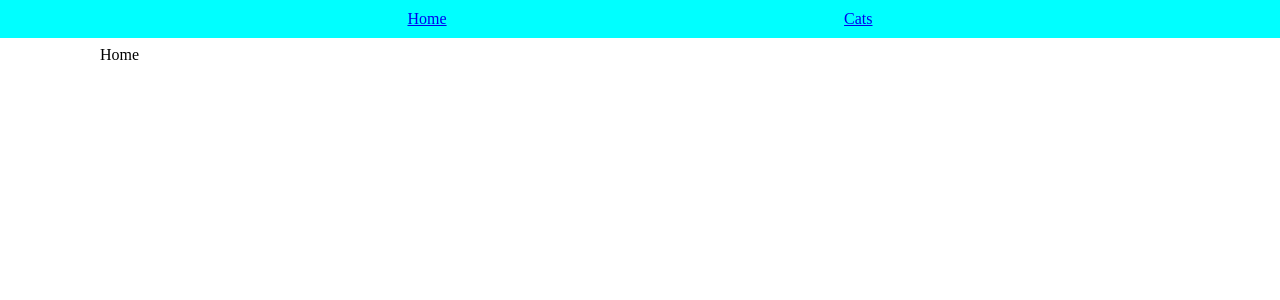
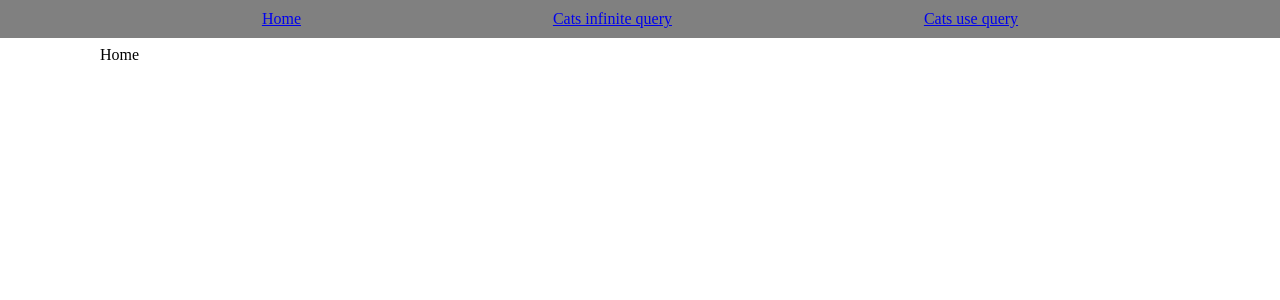
Before and after one commit to EngPremma/react-ts-tanstack-query, a React (Vite) app: page / in a window 1280 px wide. Shown: the top 300 px of the page. Built offline with nearby package versions, Linux system fonts and the light colour scheme; no server answers.

Commit message:
create cat use query page

```diff
--- a/src/layout/home.layout.tsx
+++ b/src/layout/home.layout.tsx
@@ -1,22 +1,31 @@
 import { ReactNode } from 'react';
 import { NavLink } from 'react-router-dom';
+
+import { routePath } from 'src/router/route-path';
+
+const navList = [
+  { routePath: routePath.homePage, label: 'Home' },
+  { routePath: routePath.catsInfiniteQueryPage, label: 'Cats infinite query' },
+  { routePath: routePath.catsUseQueryPage, label: 'Cats use query' },
+];
 
 const HomeLayout = ({ children }: { children: ReactNode }) => {
   return (
     <div>
-      <nav style={{ padding: 10, background: 'aqua' }}>
+      <nav style={{ padding: 10, background: 'grey' }}>
         <ul
           style={{
             display: 'flex',
             justifyContent: 'space-evenly',
           }}
         >
-          <li style={{ listStyle: 'none' }}>
-            <NavLink to='/'>Home</NavLink>
-          </li>
-          <li style={{ listStyle: 'none' }}>
-            <NavLink to='/cats'>Cats</NavLink>
-          </li>
+          {navList.map(nav => {
+            return (
+              <li style={{ listStyle: 'none' }}>
+                <NavLink to={nav.routePath}>{nav.label} </NavLink>
+              </li>
+            );
+          })}
         </ul>
       </nav>
       <main style={{ margin: '8px 100px 0 100px' }}>{children}</main>
--- a/src/pages/cats.page.tsx
+++ b/src/pages/cats-infinite-query.page.tsx
@@ -1,17 +1,10 @@
 import React, { useState } from 'react';
-import { useQuery, useInfiniteQuery } from '@tanstack/react-query';
+import { useInfiniteQuery } from '@tanstack/react-query';
 
 import { catApi } from 'src/api';
 
-const Cats = () => {
-  const [paginate, setPaginate] = useState({ page: 1, limit: 1 });
-
-  // const { data, isLoading, isError, error, fetchStatus, isFetching, refetch } = useQuery({
-  // 	queryKey: ['cats', paginate.page, paginate.limit],
-  // 	queryFn: () => catApi.allCats(paginate.page, paginate.limit),
-  // 	staleTime: 10000,
-  // 	retry: false,
-  // });
+const CatsInfiniteQuery = () => {
+  const [paginate] = useState({ page: 1, limit: 1 });
 
   const {
     data,
@@ -25,11 +18,10 @@ const Cats = () => {
     fetchNextPage,
     isFetchingNextPage,
   } = useInfiniteQuery({
-    queryKey: ['cats', paginate.page, paginate.limit],
+    queryKey: ['cats', paginate.page, paginate.limit, 'infinite-query'],
     queryFn: ({ pageParam = 1 }) => catApi.allCats(pageParam, paginate.limit),
-    staleTime: 10000,
+    staleTime: 5000,
     getNextPageParam: (lastPage, pages) => {
-      console.log('pages :>> ', pages, lastPage.numberOfPage);
       if (pages.length < lastPage.numberOfPage) {
         return pages.length + 1;
       } else {
@@ -38,13 +30,6 @@ const Cats = () => {
     },
   });
 
-  const handleNextPage = () => {
-    setPaginate(prev => ({ ...prev, page: prev.page + 1 }));
-  };
-
-  const handlePrevPage = () => {
-    setPaginate(prev => ({ ...prev, page: prev.page - 1 }));
-  };
   if (isLoading) {
     return (
       <>
@@ -57,7 +42,6 @@ const Cats = () => {
     return <>{error?.message}</>;
   }
 
-  console.log('hasNextPage :>> ', hasNextPage);
   return (
     <div>
       fetch status: {fetchStatus}
@@ -67,14 +51,7 @@ const Cats = () => {
       <br />
       <br />
       <br />
-      <h3>Cats</h3>
-      {/* {data?.cats.map(cat => {
-				return (
-					<React.Fragment key={cat._id}>
-						<p>{cat.name}</p>
-					</React.Fragment>
-				);
-			})} */}
+      <h3>CatsInfiniteQuery</h3>
       {data.pages.map((group, index) => {
         return (
           <React.Fragment key={index}>
@@ -95,15 +72,8 @@ const Cats = () => {
       <button id='sf' disabled={!hasNextPage} onClick={() => fetchNextPage()}>
         load more
       </button>
-      {/* <button onClick={handlePrevPage} disabled={paginate.page === 1}>
-				prev
-			</button>
-			{paginate.page}
-			<button onClick={handleNextPage} disabled={paginate.page === data.numberOfPage}>
-				next
-			</button> */}
     </div>
   );
 };
 
-export default Cats;
+export default CatsInfiniteQuery;
--- /dev/null
+++ b/src/pages/cats-use-query.page.tsx
@@ -0,0 +1,66 @@
+import React, { useState } from 'react';
+import { useQuery } from '@tanstack/react-query';
+
+import { catApi } from 'src/api';
+
+const CatsUseQuery = () => {
+  const [paginate, setPaginate] = useState({ page: 1, limit: 1 });
+
+  const { data, isLoading, isError, error, fetchStatus, isFetching, refetch } = useQuery({
+    queryKey: ['cats', paginate.page, paginate.limit, 'use-query'],
+    queryFn: () => catApi.allCats(paginate.page, paginate.limit),
+    staleTime: 10000,
+    retry: false,
+  });
+
+  const handleNextPage = () => {
+    setPaginate(prev => ({ ...prev, page: prev.page + 1 }));
+  };
+
+  const handlePrevPage = () => {
+    setPaginate(prev => ({ ...prev, page: prev.page - 1 }));
+  };
+  if (isLoading) {
+    return (
+      <>
+        <h4>Loading...</h4>
+      </>
+    );
+  }
+
+  if (isError) {
+    return <>{error?.message}</>;
+  }
+
+  return (
+    <div>
+      fetch status: {fetchStatus}
+      <br />
+      is fetching: {isFetching ? <>is refreshing</> : null}
+      <button onClick={() => refetch()}>refetch cats</button>
+      <br />
+      <br />
+      <br />
+      <h3>CatsUseQuery</h3>
+      {data?.cats.map(cat => {
+        return (
+          <React.Fragment key={cat._id}>
+            <p>{cat.name}</p>
+          </React.Fragment>
+        );
+      })}
+      <br />
+      <br />
+      <br />
+      <button onClick={handlePrevPage} disabled={paginate.page === 1}>
+        prev
+      </button>
+      {paginate.page}
+      <button onClick={handleNextPage} disabled={paginate.page === data.numberOfPage}>
+        next
+      </button>
+    </div>
+  );
+};
+
+export default CatsUseQuery;
--- /dev/null
+++ b/src/router/route-path.ts
@@ -0,0 +1,5 @@
+export const routePath = {
+  homePage: '/',
+  catsInfiniteQueryPage: '/cats-infinite-query',
+  catsUseQueryPage: '/cats-use-query',
+};
--- a/src/router/router.tsx
+++ b/src/router/router.tsx
@@ -6,7 +6,8 @@ import HomeLayout from 'src/layout/home.layout';
 import Loading from 'src/components/loading';
 
 const Home = lazy(() => import('src/pages/home.page'));
-const Cats = lazy(() => import('src/pages/cats.page'));
+const CatsInfiniteQuery = lazy(() => import('src/pages/cats-infinite-query.page'));
+const CatsUseQuery = lazy(() => import('src/pages/cats-use-query.page'));
 const ErrorPage = lazy(() => import('src/pages/error.page'));
 
 export const routes: RouteObject[] = [
@@ -26,13 +27,13 @@ export const routes: RouteObject[] = [
         element: <Home />,
       },
       {
-        path: '/cats',
-        element: <Cats />,
+        path: 'cats-infinite-query',
+        element: <CatsInfiniteQuery />,
+      },
+      {
+        path: 'cats-use-query',
+        element: <CatsUseQuery />,
       },
     ],
   },
-  {
-    path: 'catt',
-    element: <Cats />,
-  },
 ];
```
